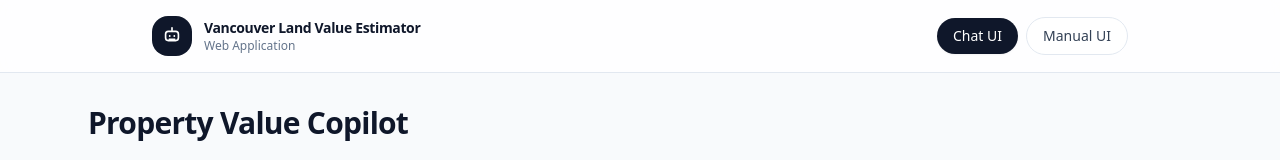
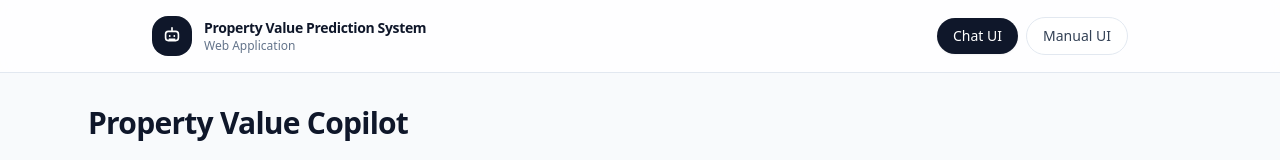
Before and after one commit to HaoC916/Vancouver-Land-Value-Prediction-System, a React app in the folder frontend/: page / in a window 1280 px wide. Shown: the top 160 px of the page. Built offline with nearby package versions, Linux system fonts and the light colour scheme; no server answers; the HTML template or start-up script is replaced by a standard one.

Commit message:
Update chat ui

```diff
--- a/frontend/src/App.tsx
+++ b/frontend/src/App.tsx
@@ -78,7 +78,7 @@ export default function App() {
             {/* Title + subtitle */}
             <div>
               <div className="text-sm font-semibold tracking-tight">
-                Vancouver Land Value Estimator
+                Property Value Prediction System
               </div>
               <div className="text-xs text-slate-500">
                 Web Application
```
